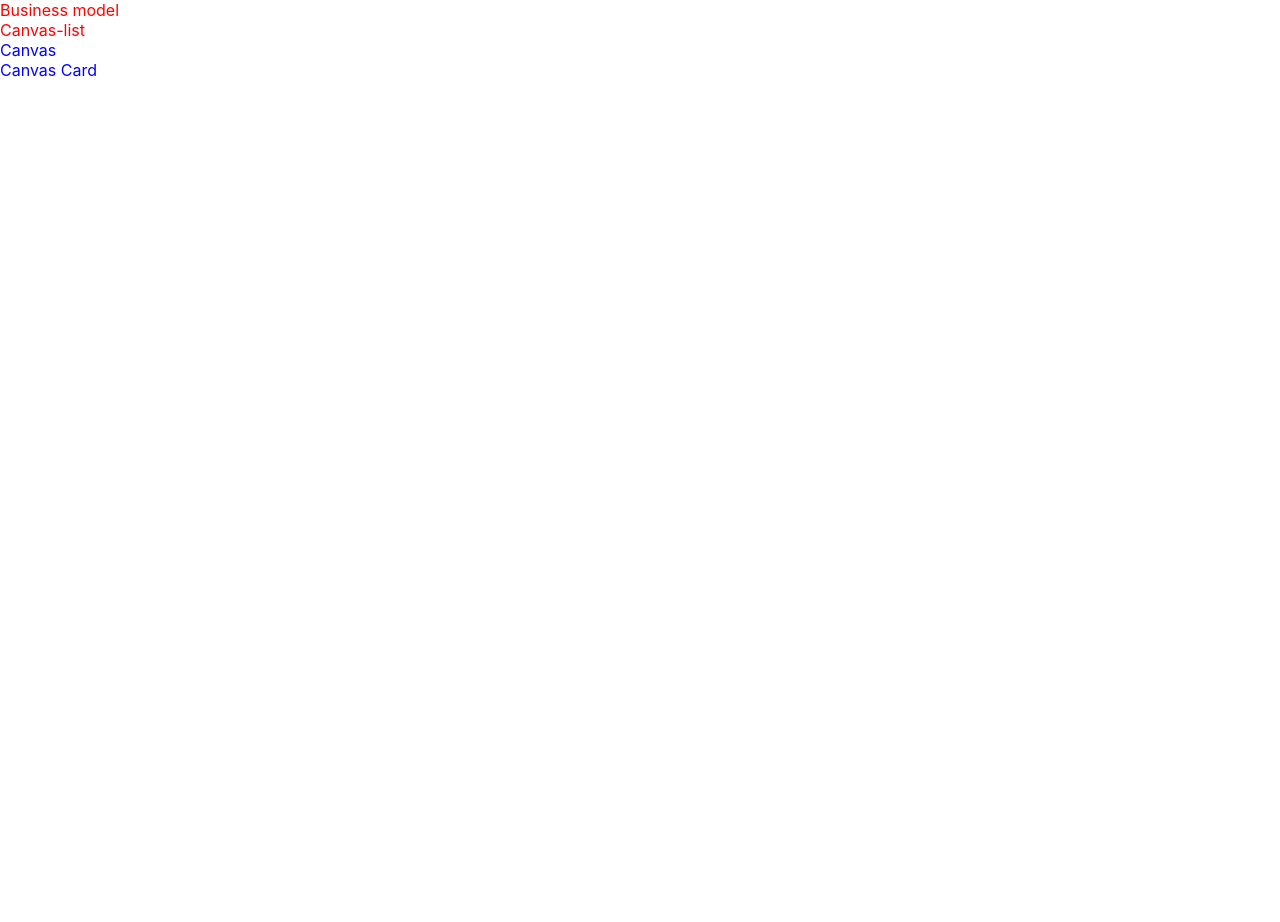
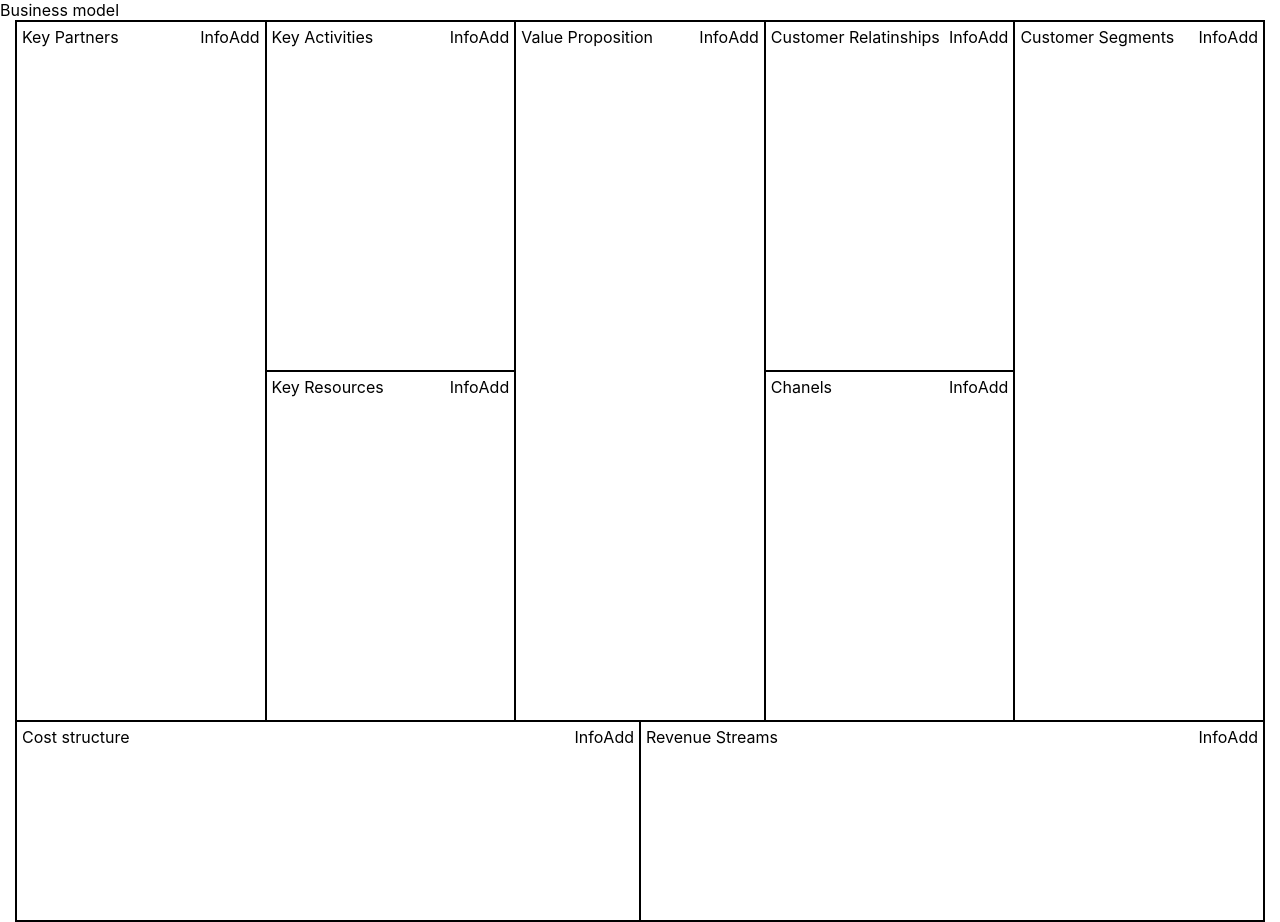
Before and after one commit to MilanStanojlovic/business-model-canvas-, a React (Create React App) app: page / in a window 1280 px wide. Before the commit the page ends 800 px from the top, so only its background shows below. Built offline with nearby package versions, Linux system fonts and the light colour scheme.

Commit message:
canvas template and style

```diff
--- a/src/components/business-model-canvas/businessModel.js
+++ b/src/components/business-model-canvas/businessModel.js
@@ -1,13 +1,11 @@
 import React from 'react';
 import style from './businessModel.module.scss';
 import Canvas from '../canvas/canvas';
-import CanvasList from '../canvas-list/canvasList';
 
 const BusinessModel = () => {
   return (
     <div className={style.businessModel}>
       Business model
-      <CanvasList />
       <Canvas />
     </div>
   )
--- a/src/components/business-model-canvas/businessModel.module.scss
+++ b/src/components/business-model-canvas/businessModel.module.scss
@@ -1,3 +1,2 @@
 .businessModel {
-  color: red;
 }
--- a/src/components/canvas-list/canvasList.js
+++ b/src/components/canvas-list/canvasList.js
@@ -2,6 +2,7 @@ import React from 'react';
 import style from './canvasList.module.scss';
 
 const CanvasList = () => {
+  // SIDEBAR OF CANVAS WITH LIST OF PREVIOUSLY CREATED CANVSES
   return (
     <div className={style.canvasList}>
       Canvas-list
--- a/src/components/canvas/canvas.js
+++ b/src/components/canvas/canvas.js
@@ -1,14 +1,38 @@
 import React from 'react';
 import style from './canvas.module.scss';
-import CanvasCard from '../canvas-card/canvasCard';
+import List from '../list/list';
 
 const Canvas = () => {
-
   return (
-    <div className={style.canvas}>
-      Canvas
-      <CanvasCard />
-    </div>
+    <section className={style.canvas}>
+      <div className={style.canvas__partners}>
+        <List name="Key Partners" />
+      </div>
+      <div className={style.canvas__activities}>
+        <List name="Key Activities" />
+      </div>
+      <div className={style.canvas__resources}>
+        <List name="Key Resources" />
+      </div>
+      <div className={style.canvas__value}>
+        <List name="Value Proposition" />
+      </div>
+      <div className={style.canvas__customerRelationship}>
+        <List name="Customer Relatinships" />
+      </div>
+      <div className={style.canvas__chanels}>
+        <List name="Chanels" />
+      </div>
+      <div className={style.canvas__customerSegments}>
+        <List name="Customer Segments" />
+      </div>
+      <div className={style.canvas__cost}>
+        <List name="Cost structure" />
+      </div>
+      <div className={style.canvas__revenue}>
+        <List name="Revenue Streams" />
+      </div>
+    </section>
   )
 }
 
--- a/src/components/canvas/canvas.module.scss
+++ b/src/components/canvas/canvas.module.scss
@@ -1,3 +1,63 @@
+@import '../../styles/variables/variables.scss';
+
 .canvas {
-  color: blue;
+  border: 1px solid $black;
+  margin: 0 15px;
+  display: grid;
+  grid-template-columns: repeat(10, 1fr);
+  grid-template-rows: 350px 350px 200px;
+
+  &__partners {
+    border: 1px solid $black;
+    grid-column: 1/3;
+    grid-row: 1/3;
+  }
+
+  &__activities {
+    border: 1px solid $black;
+    grid-column: 3/5;
+    grid-row: 1/2;
+  }
+
+  &__resources {
+    border: 1px solid $black;
+    grid-column: 3/5;
+    grid-row: 2/3;
+  }
+
+  &__value {
+    border: 1px solid $black;
+    grid-column: 5/7;
+    grid-row: 1/3;
+  }
+
+  &__customerRelationship {
+    border: 1px solid $black;
+    grid-column: 7/9;
+    grid-row: 1/2;
+  }
+
+  &__chanels {
+    border: 1px solid $black;
+    grid-column: 7/9;
+    grid-row: 2/3;
+  }
+
+  &__customerSegments {
+    border: 1px solid $black;
+    grid-column: 9/11;
+    grid-row: 1/3;
+  }
+
+  &__cost {
+    border: 1px solid $black;
+    grid-column: 1/6;
+    grid-row: 3/4;
+  }
+
+  &__revenue {
+    border: 1px solid $black;
+    grid-column: 6/11;
+    grid-row: 3/4;
+  }
 }
```
